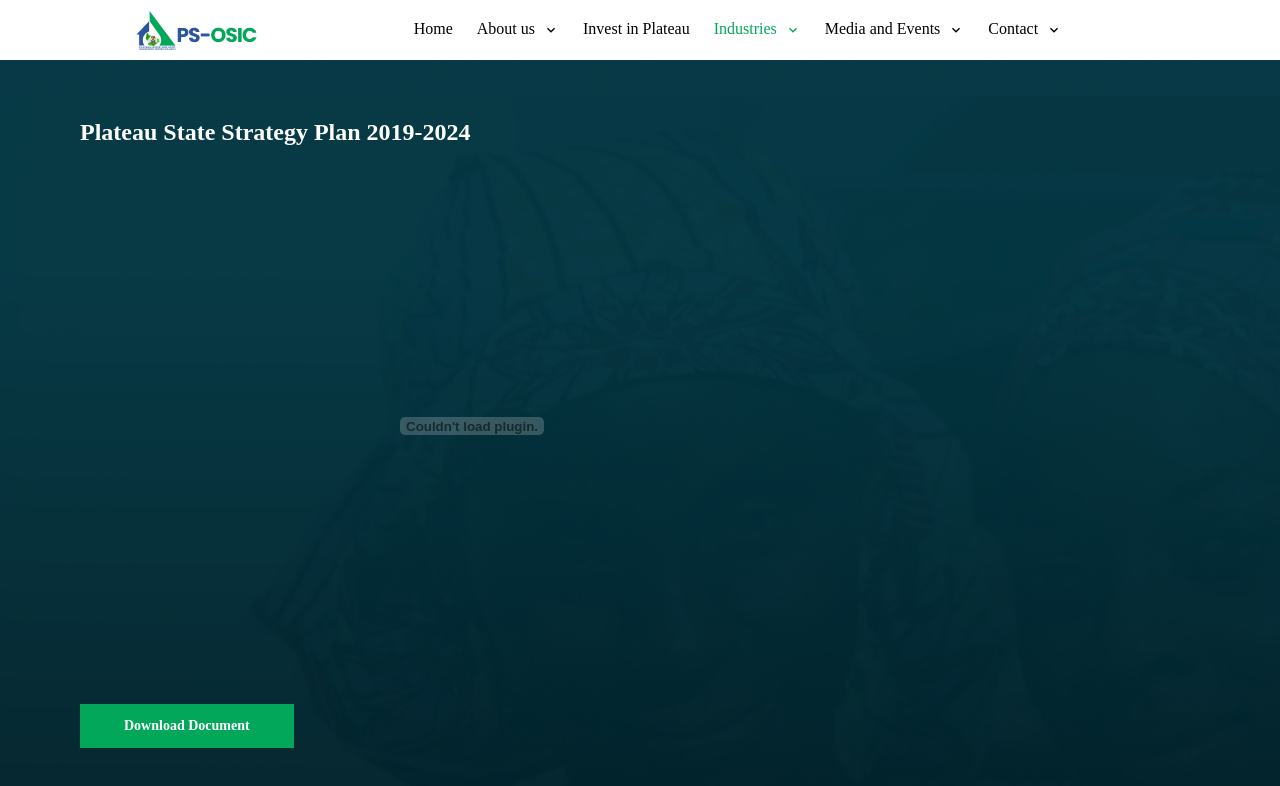
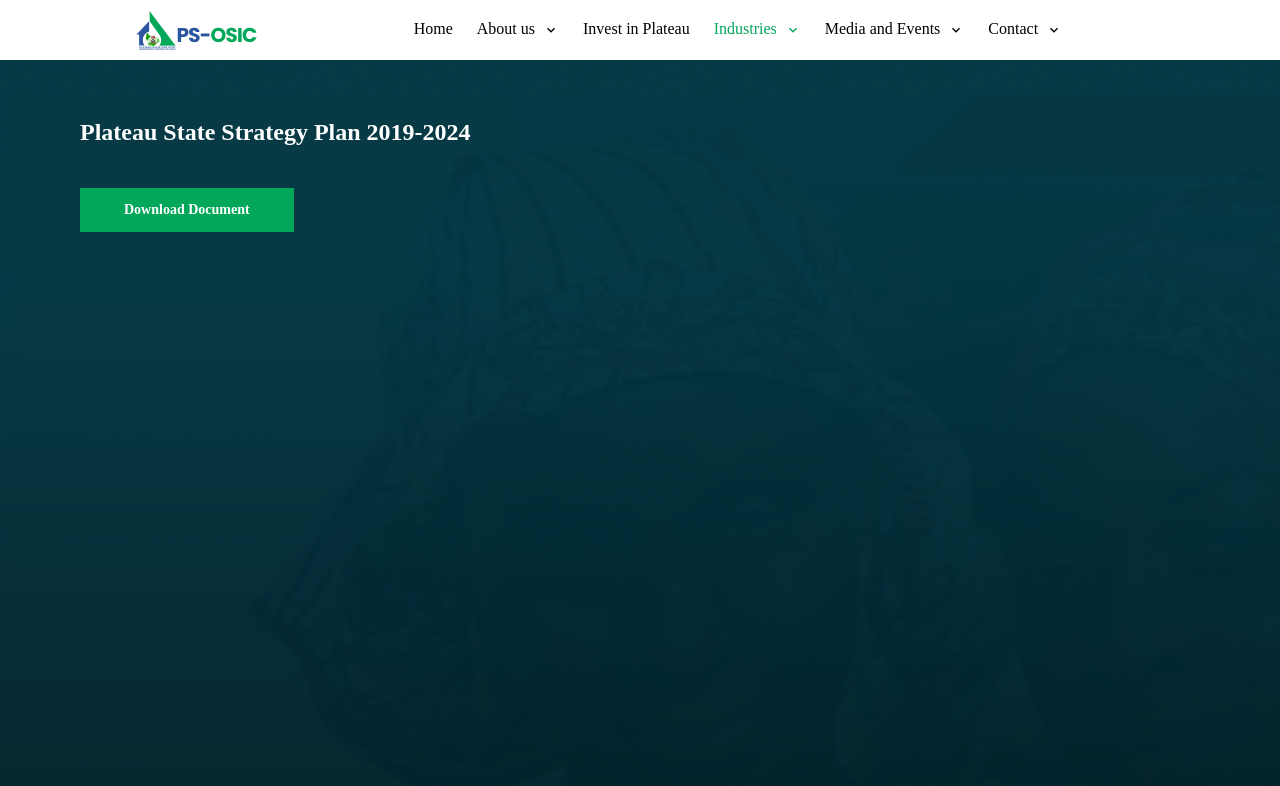
Before and after one commit to nHubNg/opengovapp, a React (Create React App) app: page /industries/investment-resources in a window 1280 px wide. Shown: the top 786 px of the page. Built offline with nearby package versions, Linux system fonts and the light colour scheme.

Commit message:
removed the pdf preview from the resources page

```diff
--- a/src/pages/Resources.jsx
+++ b/src/pages/Resources.jsx
@@ -9,8 +9,6 @@ const Resources = () => {
       <Navbar />
       <div className=" h-screen px-20 py-14 bg-img bg-cover">
       <h1 className="font-bold text-white text-2xl mb-5">Plateau State Strategy Plan 2019-2024</h1>
-      <object data={file} className="w-[70%] h-[75%]">
-        </object>
         <a href={file} download>
           <button className="bg-secondary mt-5 text-white capitalize  text-sm font-extrabold  hover:text-primary  px-4 md:px-11 py-3 rounded-one">
             Download Document
```
